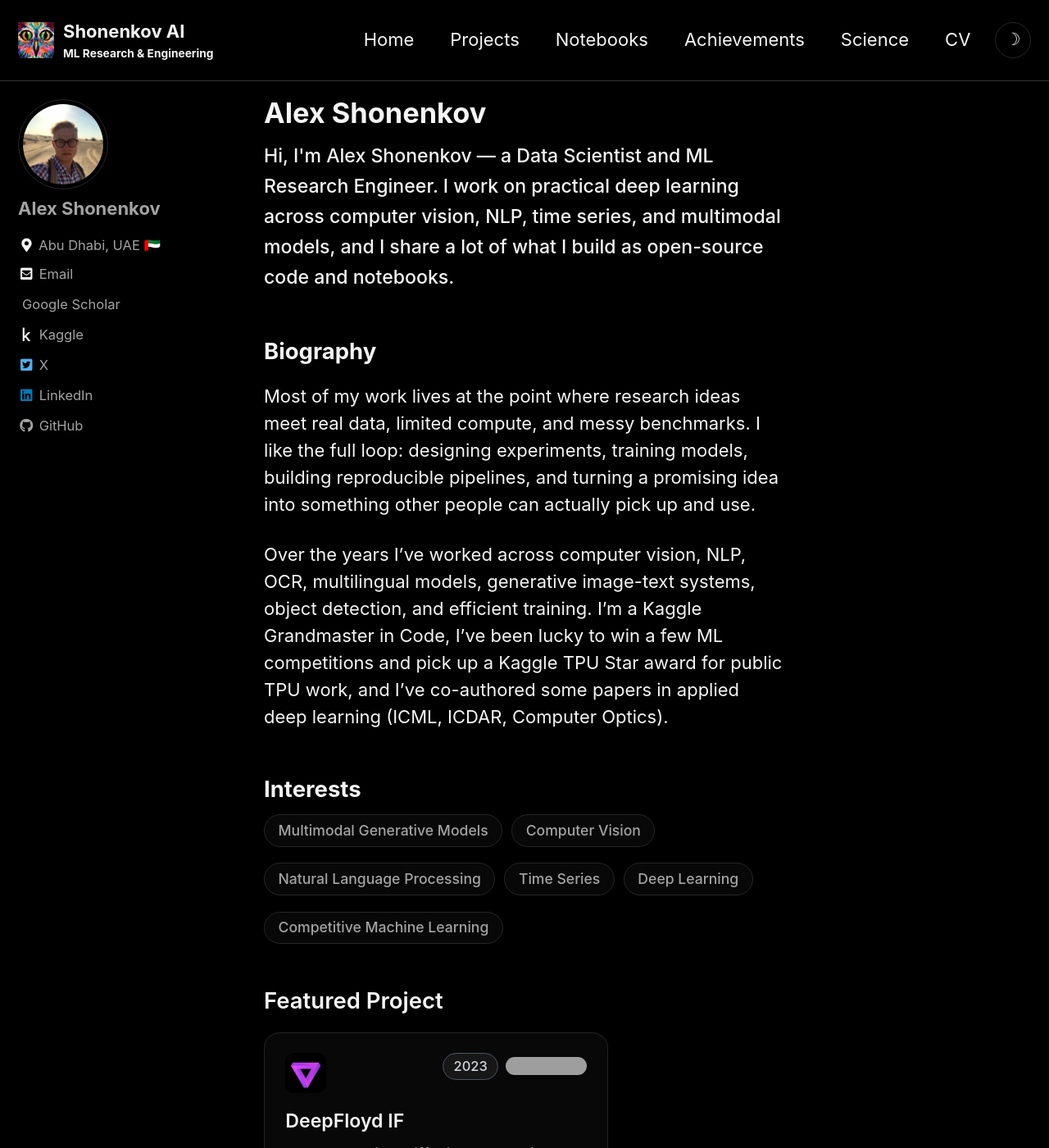
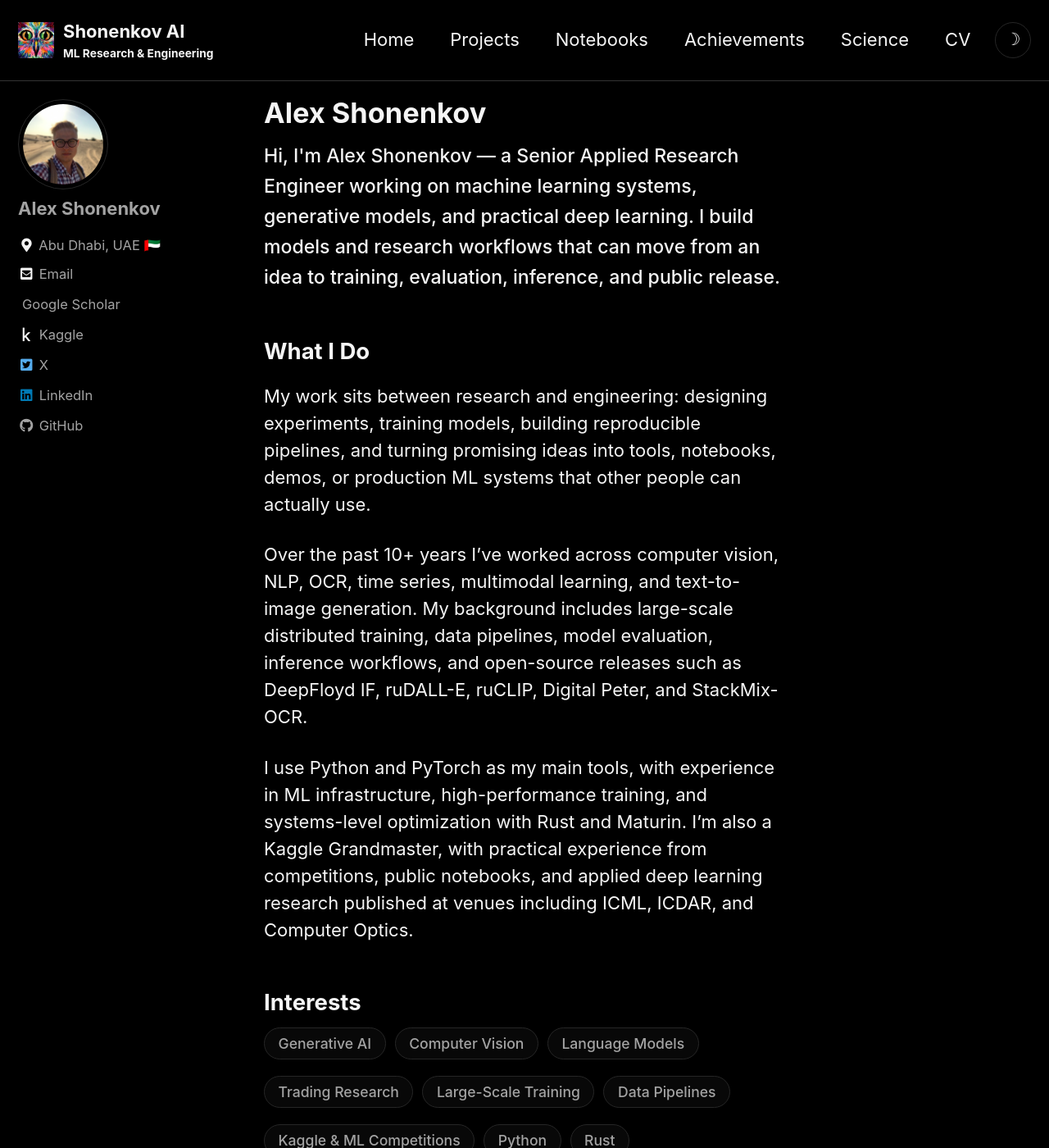
Before and after one commit to shonenkov/shonenkov.github.io, a Jekyll site: the page built from _pages/main.md, in a window 1280 px wide and 1400 px high. Shown: the whole window at 82% size. Built offline with Jekyll 4.4.1, drawn with Linux system fonts in a browser that asks for light colours; cached includes are drawn as plain includes; a style sheet for code colours, icons or effects is not loaded; some of the changed text lies outside the part shown; grey boxes are pictures that could not be loaded.

Commit message:
home descriptions

```diff
--- a/_data/notebooks.yml
+++ b/_data/notebooks.yml
@@ -11,6 +11,7 @@
   image: "/assets/images/notebooks/training-efficientdet.png"
   description: "Training EfficientDet for wheat head detection on the Global Wheat Detection dataset — Kaggle notebook with data prep, augmentations, and the full training loop on field images."
   kaggle_votes: 2.7k
+  featured: true
   tags:
     - Computer Vision
 
@@ -35,6 +36,7 @@
   image: "/assets/images/notebooks/tpu-inference-xlmroberta.png"
   description: "Fast TPU inference with XLM-RoBERTa for the Jigsaw Multilingual Toxic Comment Classification competition — classifying toxic Wikipedia talk-page comments across six languages using English-only training data."
   kaggle_votes: 798
+  featured: true
   tags:
     - NLP
     - TPU
--- a/_data/projects.yml
+++ b/_data/projects.yml
@@ -22,6 +22,7 @@
   image: "/assets/images/projects/rudalle.png"
   description: "Open-source Russian text-to-image stack from Sber AI: 1.3B Malevich (XL) encoder-decoder on 120M text-image pairs, ruCLIP cherry-picking, and Real-ESRGAN super-resolution — a DALL·E-style pipeline for Russian prompts."
   year: 2021
+  featured: true
   tags:
     - GenAI
     - Computer Vision
--- a/_includes/featured-project.html
+++ b/_includes/featured-project.html
@@ -1,12 +1,16 @@
 {% assign featured_projects = site.data.projects | where: "featured", true %}
+{% assign featured_notebooks = site.data.notebooks | where: "featured", true %}
 
-{% if featured_projects.size > 0 %}
+{% if featured_projects.size > 0 or featured_notebooks.size > 0 %}
 <section class="home-featured" aria-label="Featured projects">
-  <h2 class="home-featured__title">Featured Project</h2>
+  <h2 class="home-featured__title">Featured Projects</h2>
   <div class="home-featured__grid">
     {% for project in featured_projects %}
       {% include project-card.html project=project heading="h3" %}
     {% endfor %}
+    {% for notebook in featured_notebooks %}
+      {% include notebook-card.html project=notebook heading="h3" %}
+    {% endfor %}
   </div>
 </section>
 {% endif %}
--- a/_pages/main.md
+++ b/_pages/main.md
@@ -1,7 +1,7 @@
 ---
 permalink: /
 title: "Alex Shonenkov"
-description: "Alex Shonenkov — Data Scientist and ML Research Engineer working on computer vision, NLP, multimodal models, and open-source ML."
+description: "Alex Shonenkov — Senior Applied Research Engineer working on generative AI, computer vision, NLP, time series, distributed training, and open-source ML."
 excerpt: ""
 author_profile: true
 layout: home
@@ -10,23 +10,28 @@ sitemap:
   changefreq: monthly
 ---
 
-<p class="home-bio__lead">Hi, I'm Alex Shonenkov — a Data Scientist and ML Research Engineer. I work on practical deep learning across computer vision, NLP, time series, and multimodal models, and I share a lot of what I build as open-source code and notebooks.</p>
+<p class="home-bio__lead">Hi, I'm Alex Shonenkov — a Senior Applied Research Engineer working on machine learning systems, generative models, and practical deep learning. I build models and research workflows that can move from an idea to training, evaluation, inference, and public release.</p>
 
-## Biography
+## What I Do
 
-Most of my work lives at the point where research ideas meet real data, limited compute, and messy benchmarks. I like the full loop: designing experiments, training models, building reproducible pipelines, and turning a promising idea into something other people can actually pick up and use.
+My work sits between research and engineering: designing experiments, training models, building reproducible pipelines, and turning promising ideas into tools, notebooks, demos, or production ML systems that other people can actually use.
 
-Over the years I've worked across computer vision, NLP, OCR, multilingual models, generative image-text systems, object detection, and efficient training. I'm a Kaggle Grandmaster in Code, I've been lucky to win a few ML competitions and pick up a Kaggle TPU Star award for public TPU work, and I've co-authored some papers in applied deep learning (ICML, ICDAR, Computer Optics).
+Over the past 10+ years I've worked across computer vision, NLP, OCR, time series, multimodal learning, and text-to-image generation. My background includes large-scale distributed training, data pipelines, model evaluation, inference workflows, and open-source releases such as DeepFloyd IF, ruDALL-E, ruCLIP, Digital Peter, and StackMix-OCR.
+
+I use Python and PyTorch as my main tools, with experience in ML infrastructure, high-performance training, and systems-level optimization with Rust and Maturin. I'm also a Kaggle Grandmaster, with practical experience from competitions, public notebooks, and applied deep learning research published at venues including ICML, ICDAR, and Computer Optics.
 
 ## Interests
 
 <ul class="home-interests">
-  <li>Multimodal Generative Models</li>
+  <li>Generative AI</li>
   <li>Computer Vision</li>
-  <li>Natural Language Processing</li>
-  <li>Time Series</li>
-  <li>Deep Learning</li>
-  <li>Competitive Machine Learning</li>
+  <li>Language Models</li>
+  <li>Trading Research</li>
+  <li>Large-Scale Training</li>
+  <li>Data Pipelines</li>
+  <li>Kaggle & ML Competitions</li>
+  <li>Python</li>
+  <li>Rust</li>
 </ul>
 
 {% include featured-project.html %}
--- a/_sass/_projects.scss
+++ b/_sass/_projects.scss
@@ -290,7 +290,7 @@
 .home-featured__grid {
   display: grid;
   gap: 1rem;
-  grid-template-columns: minmax(0, 420px);
+  grid-template-columns: repeat(auto-fill, minmax(280px, 1fr));
 }
 
 @media (max-width: 600px) {
@@ -301,4 +301,8 @@
   .projects-grid {
     grid-template-columns: 1fr;
   }
+
+  .home-featured__grid {
+    grid-template-columns: 1fr;
+  }
 }
```
